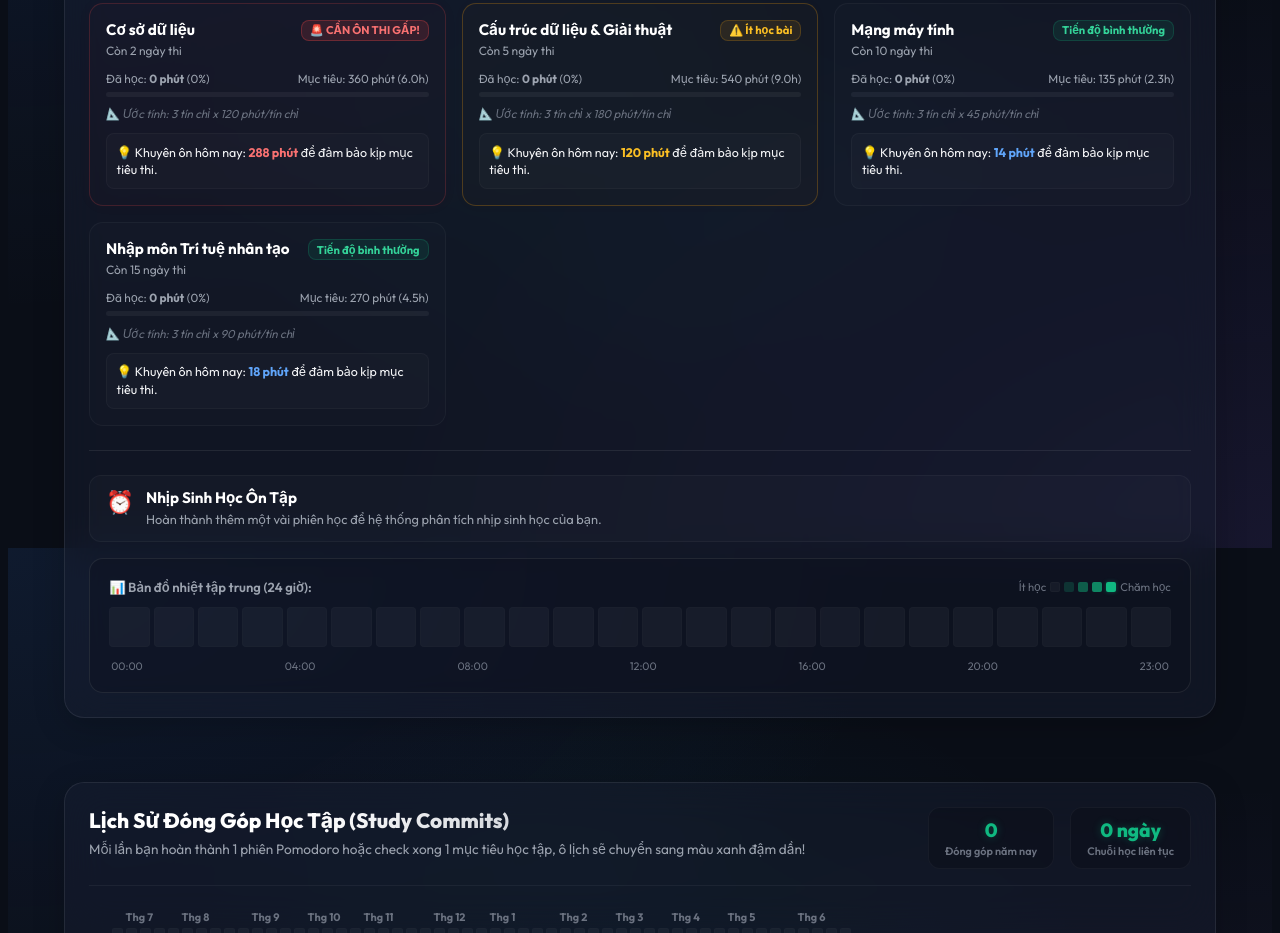
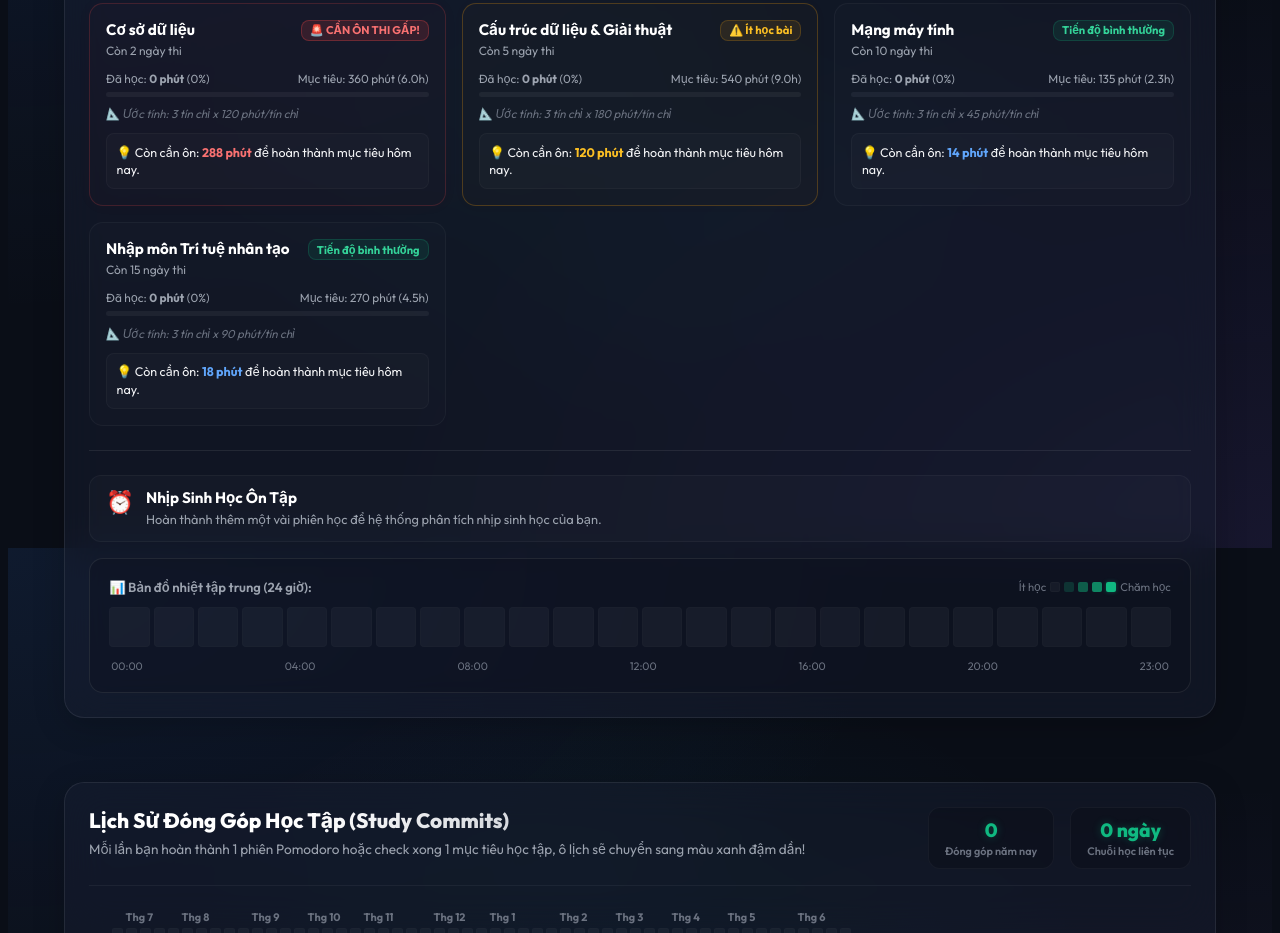
Before and after one commit to supli6669/exam-count-timer, a React (Vite) app: page / in a window 1280 px wide. Shown: the part 1860-2793 px from the top of the page. Built offline with nearby package versions, Linux system fonts and the light colour scheme.

Commit message:
opt: study insights calculations and remaining minutes display wording

```diff
--- a/src/components/SmartInsights.jsx
+++ b/src/components/SmartInsights.jsx
@@ -59,6 +59,7 @@ function SmartInsights({ exams = [] }) {
   };
 
   const now = new Date();
+  const todayStr = now.toISOString().split('T')[0];
 
   // Upcoming exams analysis
   const insights = exams
@@ -80,17 +81,28 @@ function SmartInsights({ exams = [] }) {
 
       const credits = exam.credits || 3;
 
+      // Total actual minutes remaining until the exam starts
+      const minutesLeftUntilExam = Math.max(0, Math.floor(diffMs / (1000 * 60)));
+
       // Warning assessment
       let alertLevel = 'safe';
       let alertText = 'Tiến độ bình thường';
 
-      if (daysLeft < 3) {
+      if (daysLeft < 1) {
+        if (accumulatedMins < targetPrepMinutes * 0.85) {
+          alertLevel = 'danger';
+          alertText = '🚨 THI TRONG 24H - ÔN GẤP!';
+        } else {
+          alertLevel = 'safe';
+          alertText = '✅ Sẵn sàng thi';
+        }
+      } else if (daysLeft < 3) {
         if (accumulatedMins < targetPrepMinutes * 0.6) {
           alertLevel = 'danger';
           alertText = '🚨 CẦN ÔN THI GẤP!';
         } else {
           alertLevel = 'safe';
-          alertText = '✅ Sẵn sàng thi';
+          alertText = '✅ Đang ôn tốt';
         }
       } else if (daysLeft < 7) {
         if (accumulatedMins < targetPrepMinutes * 0.3) {
@@ -104,7 +116,21 @@ function SmartInsights({ exams = [] }) {
 
       // Recommended daily minutes
       const remainingMins = Math.max(0, targetPrepMinutes - accumulatedMins);
-      const dailyRecommended = daysLeft > 0 ? Math.ceil(remainingMins / daysLeft) : 0;
+      let dailyRecommended = 0;
+      if (daysLeft > 0) {
+        if (daysLeft < 1) {
+          // Under 24h left, recommended is the remaining target, capped by actual minutes left
+          dailyRecommended = Math.min(remainingMins, minutesLeftUntilExam);
+        } else {
+          // More than 24h left, daily average capped by actual minutes left
+          dailyRecommended = Math.min(Math.ceil(remainingMins / daysLeft), minutesLeftUntilExam);
+        }
+      }
+
+      // Calculate how many minutes studied today for this specific subject
+      const todayLogsForSubject = studyLogs.filter(log => log.subjectId === exam.id && log.date === todayStr);
+      const todaySubjectMins = Math.round(todayLogsForSubject.reduce((sum, log) => sum + log.seconds, 0) / 60);
+      const todayRemainingRecommended = Math.max(0, dailyRecommended - todaySubjectMins);
 
       const tasks = exam.tasks || [];
       const completedTasks = tasks.filter(t => t.completed).length;
@@ -121,6 +147,7 @@ function SmartInsights({ exams = [] }) {
         alertLevel,
         alertText,
         dailyRecommended,
+        todayRemainingRecommended,
         progressPercent: Math.min(100, Math.round((accumulatedMins / targetPrepMinutes) * 100)),
         completedTasks,
         totalTasks,
@@ -295,13 +322,17 @@ function SmartInsights({ exams = [] }) {
 
                 {/* Daily Suggestion */}
                 <div className="insights-suggestion-box">
-                  {item.dailyRecommended > 0 ? (
+                  {item.dailyRecommended === 0 ? (
                     <>
-                      💡 Khuyên ôn hôm nay: <strong>{item.dailyRecommended} phút</strong> để đảm bảo kịp mục tiêu thi.
+                      🎉 Đã đạt mục tiêu ôn thi tích lũy cho môn học này!
+                    </>
+                  ) : item.todayRemainingRecommended > 0 ? (
+                    <>
+                      💡 Còn cần ôn: <strong>{item.todayRemainingRecommended} phút</strong> để hoàn thành mục tiêu hôm nay.
                     </>
                   ) : (
                     <>
-                      🎉 Đã đạt mục tiêu ôn thi tích lũy cho môn học này!
+                      🎉 Đã hoàn thành mục tiêu ôn tập của ngày hôm nay!
                     </>
                   )}
                 </div>
```
